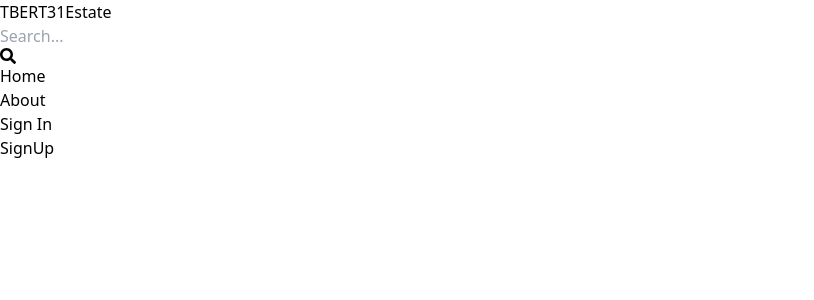
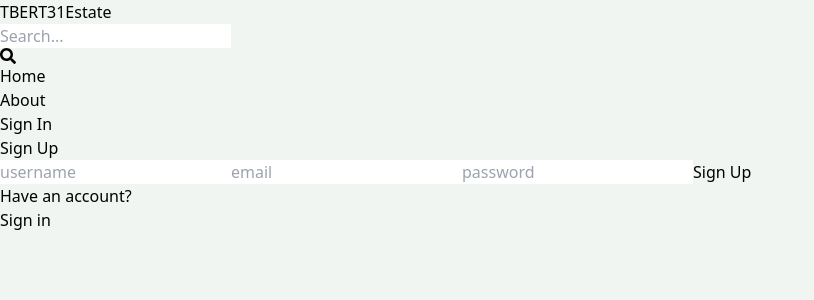
Before and after one commit to TBERT31/mern-estate, a React (Vite) app in the folder client/: page /sign-up in a window 1280 px wide. Shown: the top 300 px of the page, without its empty margins (0-814 px from the left). Built offline with nearby package versions, Linux system fonts and the light colour scheme.

Commit message:
commit signup form

```diff
--- a/client/src/index.css
+++ b/client/src/index.css
@@ -1,3 +1,7 @@
 @tailwind base;
 @tailwind components;
 @tailwind utilities;
+
+body{
+    background-color: rgb(241, 245, 241);
+}
--- a/client/src/pages/SignUp.jsx
+++ b/client/src/pages/SignUp.jsx
@@ -1,7 +1,21 @@
-import React from 'react'
+import {Link} from "react-router-dom";
 
 export default function SignUp() {
   return (
-    <div>SignUp</div>
+    <div className='p-3 max-w-lg mx-auto'>
+      <h1 className='text-3xl text-center font-semibold my-7'>Sign Up</h1>
+      <form className='flex flex-col gap-4'>
+        <input type="text" placeholder='username' className='border p-3 rounded-lg' id='username'/>
+        <input type="email" placeholder='email' className='border p-3 rounded-lg' id='email'/>
+        <input type="password" placeholder='password' className='border p-3 rounded-lg' id='password'/>
+        <button className='bg-slate-700 text-white p-3 rounded-lg uppercase hover:opacity-95 disabled:opacity-80'>Sign Up</button>
+      </form>
+      <div className="flex gap-2 mt-5">
+        <p>Have an account?</p>
+        <Link to={"/sign-in"}>
+          <span className="text-blue-700">Sign in</span>
+        </Link>
+      </div>
+    </div>
   )
 }
```
Also changed, not shown: 1 other file (tests, documents, lock files or other folders).
